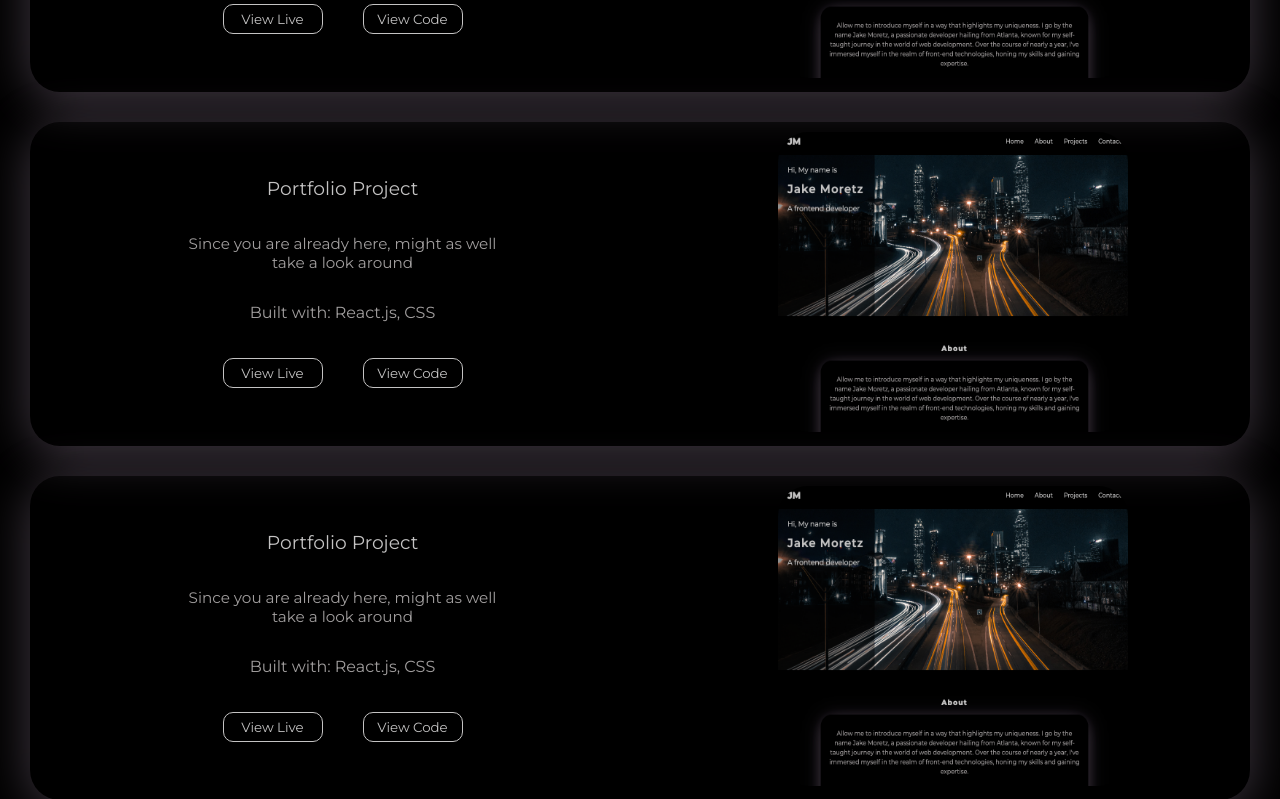
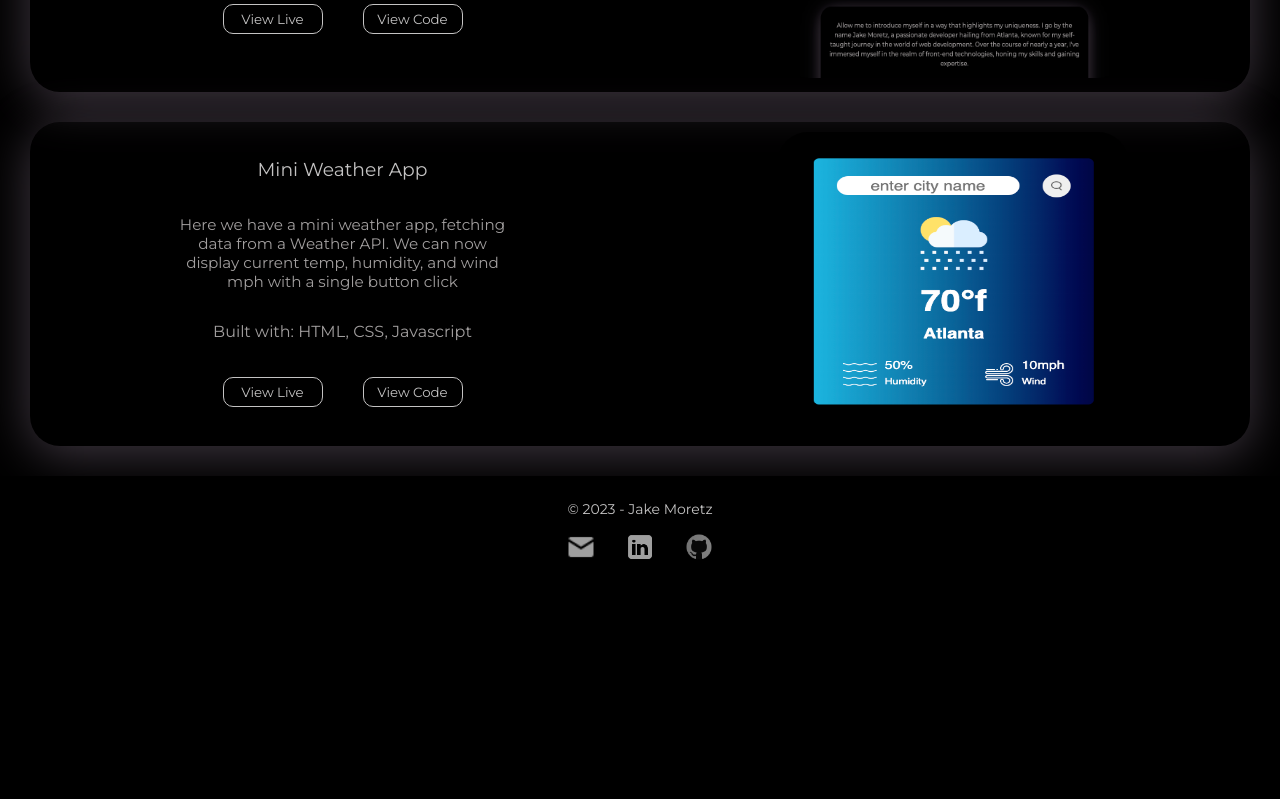
Before and after one commit to JakeMoretz/portfolio-v2, a React (Vite) app in the folder vite-project/: page / in a window 1280 px wide. Shown: the part 1841-2640 px from the top of the page. After the commit the page ends 2437 px from the top, so only its background shows below. Built offline with nearby package versions, Linux system fonts and the light colour scheme.

Commit message:
Added a weather app project to the project section

```diff
--- a/vite-project/src/App.jsx
+++ b/vite-project/src/App.jsx
@@ -40,8 +40,6 @@ export default function App() {
             <div className="skills">{skillElement}</div>
             <h3 className="info-title">Projects</h3>
             <div id="project">{projectCard}</div>
-            {projectCard}
-            {projectCard}
             <div id="contact">
                 <Contact />
             </div>
--- a/vite-project/src/projectData.js
+++ b/vite-project/src/projectData.js
@@ -8,4 +8,13 @@ export default [
         live: 'https://jakemoretz.github.io/portfolio-v2/',
         code: 'https://github.com/JakeMoretz/portfolio-v2/tree/main/vite-project',
     },
+    {
+        id: '2',
+        title: 'Mini Weather App',
+        description: 'Here we have a mini weather app, fetching data from a Weather API. We can now display current temp, humidity, and wind mph with a single button click',
+        stack: 'Built with: HTML, CSS, Javascript',
+        img: './weather.png',
+        live: 'https://jakemoretz.github.io/weather-app/',
+        code: 'https://github.com/JakeMoretz/weather-app/blob/main/index.js',
+    },
 ];
```
Also changed, not shown: vite-project/public/weather.png (added).
